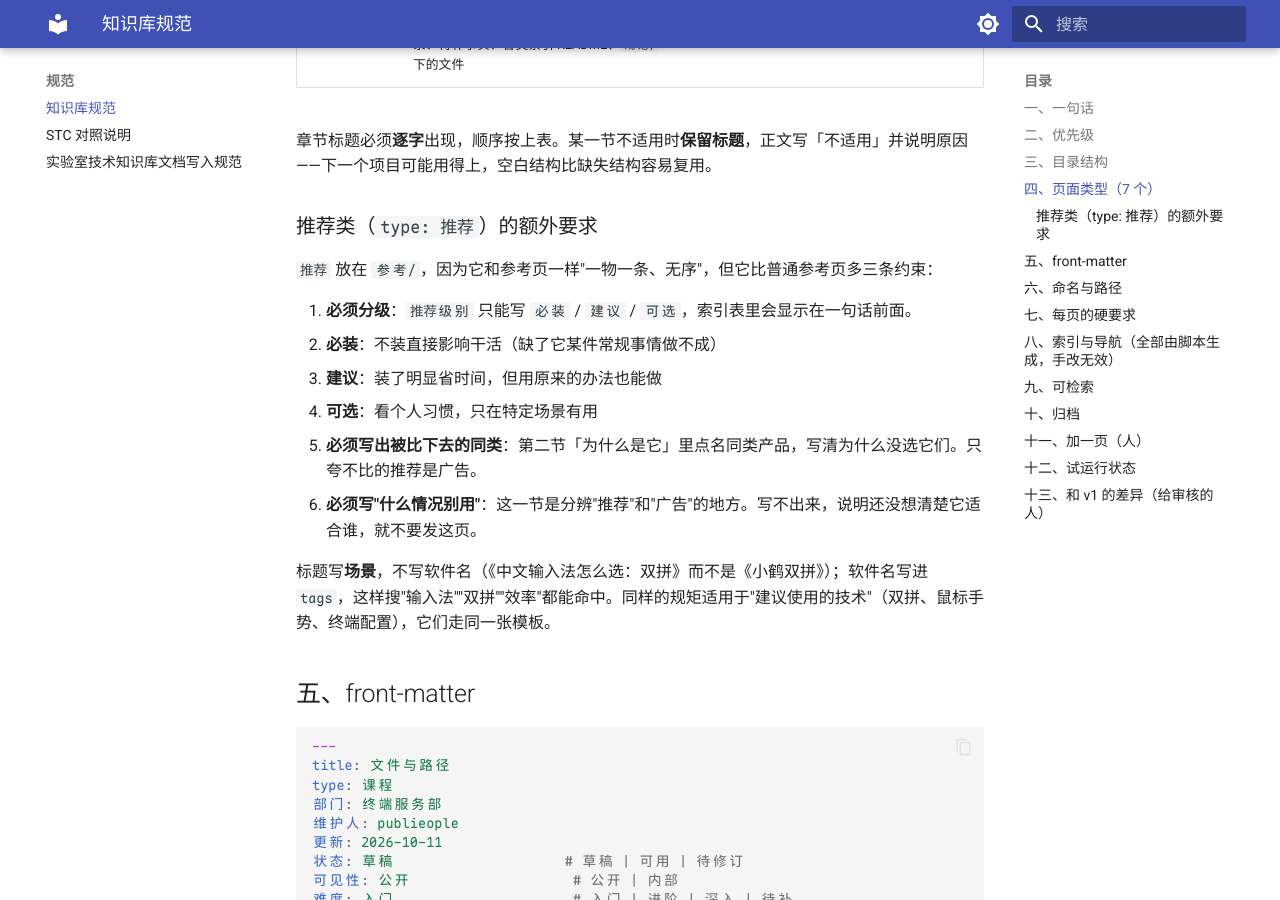
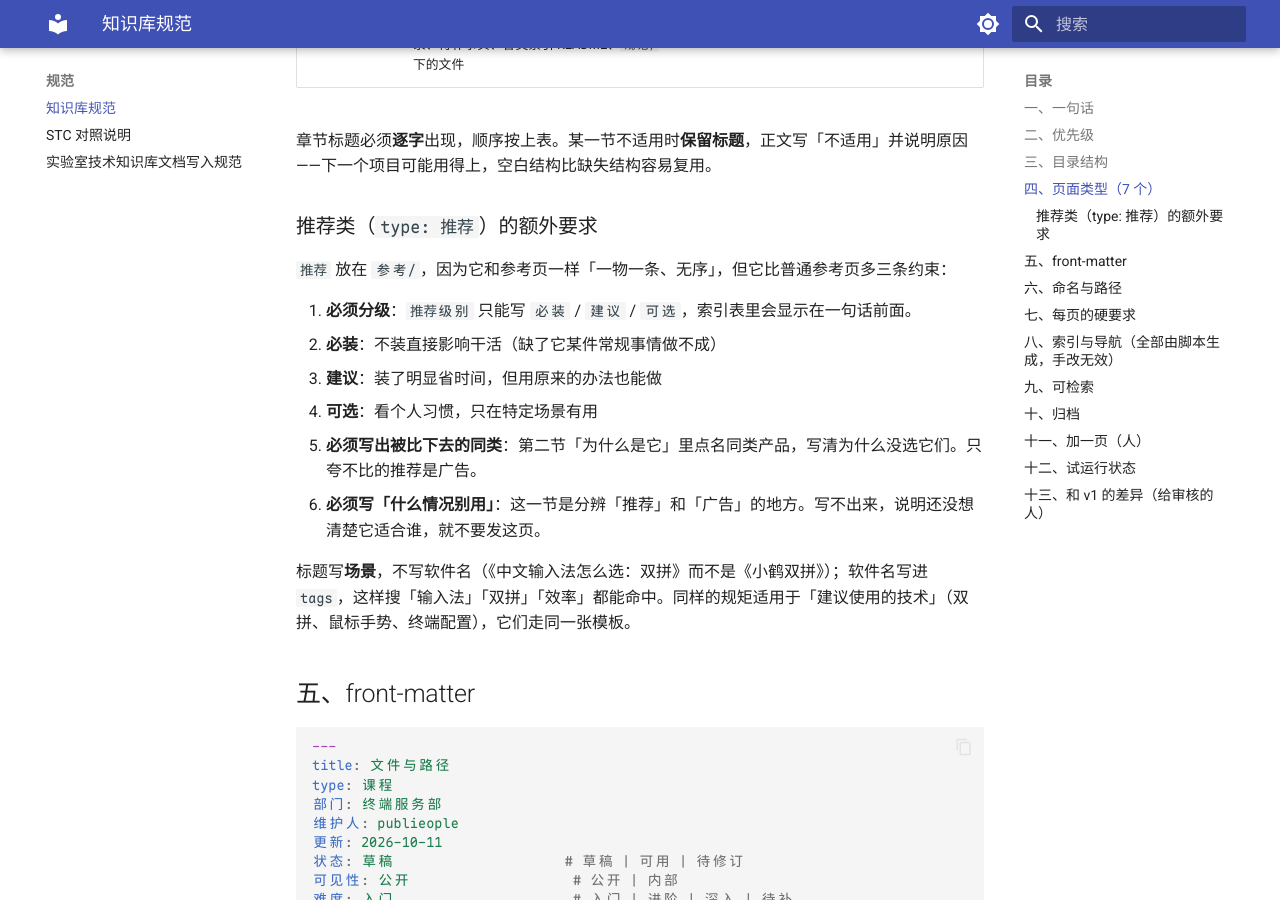
Before and after one commit to publieople/lab-terminal-service, an MkDocs documentation site: the page built from docs/规范/知识库规范.md, in a window 1280 px wide and 900 px high, scrolled down 1922 px. Built offline with MkDocs 1.6.1 and Material for MkDocs 9.7.7, drawn with Linux system fonts in a browser that asks for light colours.

Commit message:
表达：新增正文的直引号统一为「」，与新规范一致

```diff
--- a/docs/规范/知识库规范.md
+++ b/docs/规范/知识库规范.md
@@ -78,16 +78,16 @@ docs/
 
 ### 推荐类（`type: 推荐`）的额外要求
 
-`推荐` 放在 `参考/`，因为它和参考页一样"一物一条、无序"，但它比普通参考页多三条约束：
+`推荐` 放在 `参考/`，因为它和参考页一样「一物一条、无序」，但它比普通参考页多三条约束：
 
 1. **必须分级**：`推荐级别` 只能写 `必装` / `建议` / `可选`，索引表里会显示在一句话前面。
    - **必装**：不装直接影响干活（缺了它某件常规事情做不成）
    - **建议**：装了明显省时间，但用原来的办法也能做
    - **可选**：看个人习惯，只在特定场景有用
 2. **必须写出被比下去的同类**：第二节「为什么是它」里点名同类产品，写清为什么没选它们。只夸不比的推荐是广告。
-3. **必须写"什么情况别用"**：这一节是分辨"推荐"和"广告"的地方。写不出来，说明还没想清楚它适合谁，就不要发这页。
+3. **必须写「什么情况别用」**：这一节是分辨「推荐」和「广告」的地方。写不出来，说明还没想清楚它适合谁，就不要发这页。
 
-标题写**场景**，不写软件名（《中文输入法怎么选：双拼》而不是《小鹤双拼》）；软件名写进 `tags`，这样搜"输入法""双拼""效率"都能命中。同样的规矩适用于"建议使用的技术"（双拼、鼠标手势、终端配置），它们走同一张模板。
+标题写**场景**，不写软件名（《中文输入法怎么选：双拼》而不是《小鹤双拼》）；软件名写进 `tags`，这样搜「输入法」「双拼」「效率」都能命中。同样的规矩适用于「建议使用的技术」（双拼、鼠标手势、终端配置），它们走同一张模板。
 
 ## 五、front-matter
 
```
Also changed, not shown: _templates/推荐模板.md (+3 -3 lines), docs/部门/终端服务部/参考/README.md (+1 -1 lines).
